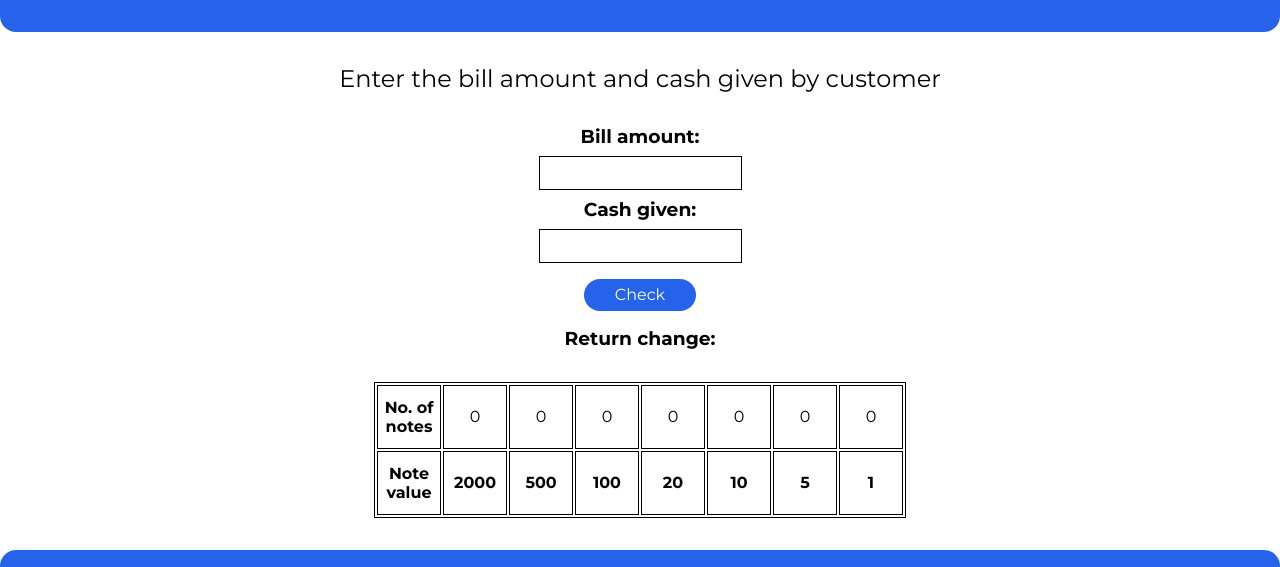
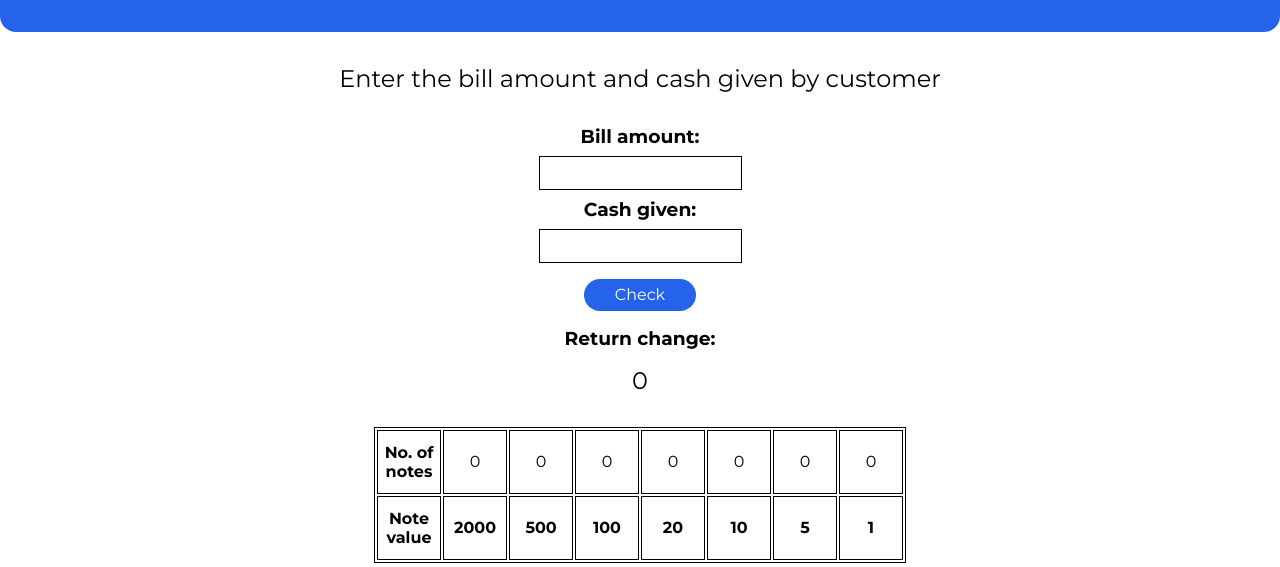
Before and after one commit to mohitdhatrak/cash-register-app, a plain HTML site: page index.html in a window 1280 px wide. Both pictures are taken after a click on the button "Check". Shown: the part 114-681 px from the top of the page. Drawn offline with Linux system fonts and the light colour scheme.

Commit message:
fixed error message alignment and added total amt

```diff
--- a/app.js
+++ b/app.js
@@ -2,6 +2,7 @@ var billAmount = document.querySelector("#bill-amount");
 var cashGiven = document.querySelector("#cash-given");
 var button = document.querySelector("#button");
 var errorMessage = document.querySelector("#error-message");
+var totalAmount = document.querySelector("#total-amount");
 var notesDisplay = document.querySelectorAll(".box");
 
 var extraCash;
@@ -29,6 +30,7 @@ function clickListner() {
     }
     displayNotes();
     errorMessage.innerText = "";
+    totalAmount.innerText = "";
 
     extraCash = cashGiven.value - billAmount.value;
 
@@ -42,6 +44,7 @@ function clickListner() {
         errorMessage.innerText =
             "Cash given is less than bill amount, pay more cash or do the dishes.";
     } else {
+        totalAmount.innerText = extraCash;
         changeProcessor(extraCash);
     }
 }
--- a/index.html
+++ b/index.html
@@ -25,6 +25,7 @@
         <button id="button">Check</button>
 
         <h3 class="input-button-headings">Return change:</h3>
+        <div id="total-amount"></div>
 
         <div id="error-message"></div>
 
--- a/styles.css
+++ b/styles.css
@@ -69,12 +69,20 @@ body {
     max-width: 80%;
 }
 
+#total-amount {
+    margin: 0 auto;
+    text-align: center;
+    font-size: 1.5rem;
+    margin-top: 1rem;
+}
+
 #error-message {
     display: block;
     width: 30rem;
     max-width: 80%;
     margin: 1rem auto;
     color: red;
+    text-align: center;
 }
 
 td,
```
